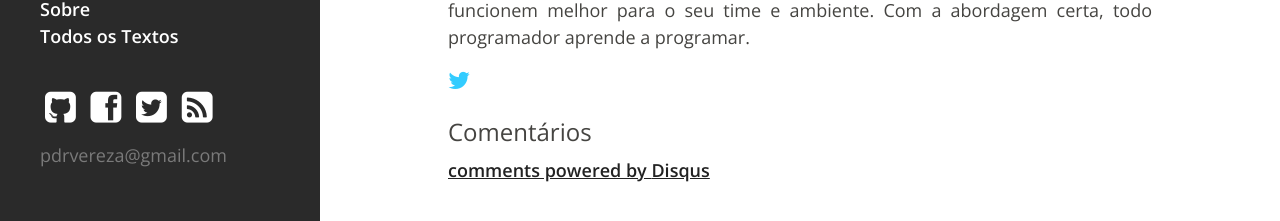
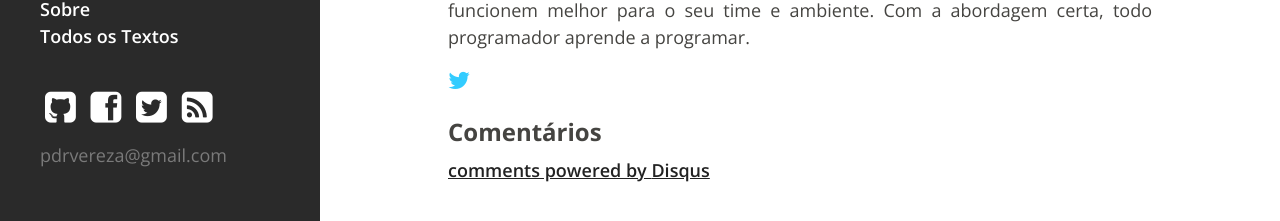
Before and after one commit to pedrovereza/pedrovereza.github.io, a Jekyll site: the page built from _posts/2014-01-08-programadores-nao-sabem-ensinar.md, in a window 1280 px wide and 1104 px high. Shown: the part 880-1101 px from the top of the window. Built offline with Jekyll 4.4.1, drawn with Linux system fonts in a browser that asks for light colours; Markdown is read by kramdown in place of the engine named in the settings; comment, search, counter and statistics services are not loaded.

Commit message:
Highlight comments area with bold text

```diff
--- a/_layouts/post.html
+++ b/_layouts/post.html
@@ -8,7 +8,7 @@ layout: default
 	{{ content }}
 	<a class="tweet-button" title="Tweet" href="http://twitter.com/home/?status={{page.title}} (pedrovereza.com{{page.url}})"><i class="fa fa-twitter fa-lg"></i></a>
 
-	<h3>Comentários</h3>
+	<h3><b>Comentários</b></h3>
 
 	<div id="disqus_thread"></div>
 	<script type="text/javascript">
```
